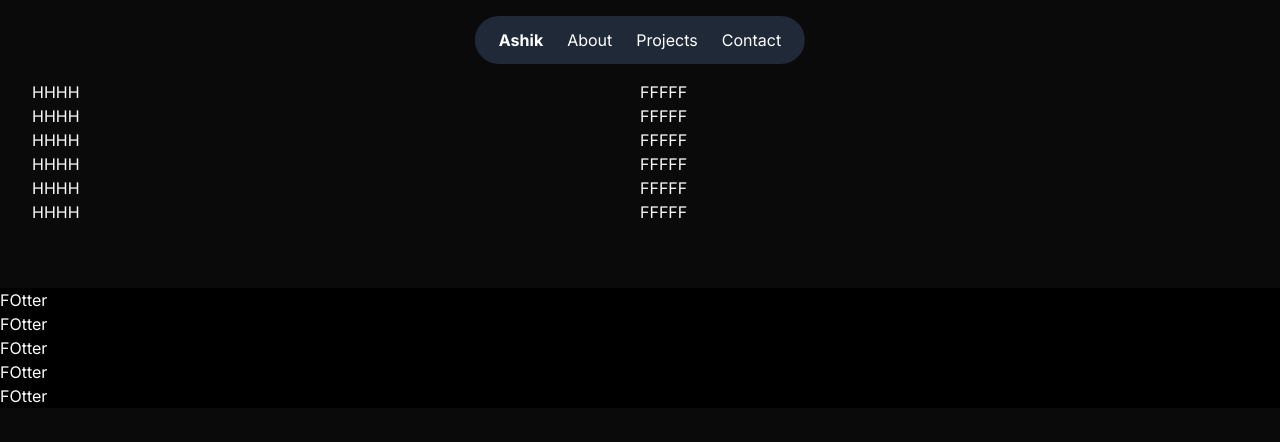
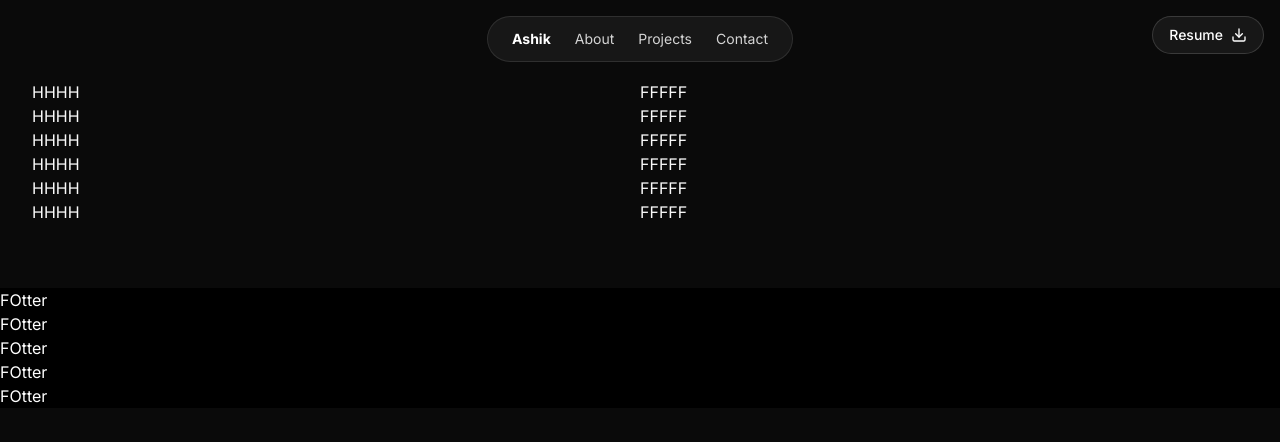
Before and after one commit to Ashik234/Personal-Website, a Next.js app: page / in a window 1280 px wide. Shown: the top 442 px of the page. Built offline with nearby package versions, Linux system fonts and the light colour scheme.

Commit message:
feat: rewrite NavBar — B&W centered pill + Resume pill

```diff
--- a/src/components/layout/NavBar.tsx
+++ b/src/components/layout/NavBar.tsx
@@ -1,31 +1,44 @@
 "use client";
 import { useState, useEffect } from "react";
+import Link from "next/link";
+import { siteConfig } from "@/lib/site-config";
+import ResumeButton from "@/components/ui/ResumeButton";
 
 export default function NavBarPage() {
   const [isScrolled, setIsScrolled] = useState(false);
 
   useEffect(() => {
-    const handleScroll = () => {
-      setIsScrolled(window.scrollY > 50);
-    };
-
+    const handleScroll = () => setIsScrolled(window.scrollY > 50);
     window.addEventListener("scroll", handleScroll);
     return () => window.removeEventListener("scroll", handleScroll);
   }, []);
 
   return (
-    <div
-      className={`fixed top-4 left-1/2 -translate-x-1/2 flex gap-x-6 items-center rounded-full px-6 py-3 transition-all F
-        ${isScrolled ? "bg-white/30 backdrop-blur-md shadow-md" : "bg-gray-800"}
-      `}
-    >
-      <h1 className="text-white font-bold">Ashik</h1>
+    <>
+      <nav
+        className={`fixed top-4 left-1/2 z-50 -translate-x-1/2 flex items-center gap-x-6 rounded-full px-6 py-3 transition-all
+          ${
+            isScrolled
+              ? "border border-white/10 bg-neutral-900/70 backdrop-blur-md"
+              : "border border-white/10 bg-neutral-900"
+          }`}
+      >
+        {siteConfig.nav.map((item, i) => (
+          <Link
+            key={item.label}
+            href={item.href}
+            className={`text-sm transition hover:text-white ${
+              i === 0 ? "font-bold text-white" : "text-neutral-300"
+            }`}
+          >
+            {item.label}
+          </Link>
+        ))}
+      </nav>
 
-      <div className="flex space-x-6">
-        <h1 className="text-white cursor-pointer hover:text-gray-300">About</h1>
-        <h1 className="text-white cursor-pointer hover:text-gray-300">Projects</h1>
-        <h1 className="text-white cursor-pointer hover:text-gray-300">Contact</h1>
+      <div className="fixed top-4 right-4 z-50">
+        <ResumeButton />
       </div>
-    </div>
+    </>
   );
 }
```
